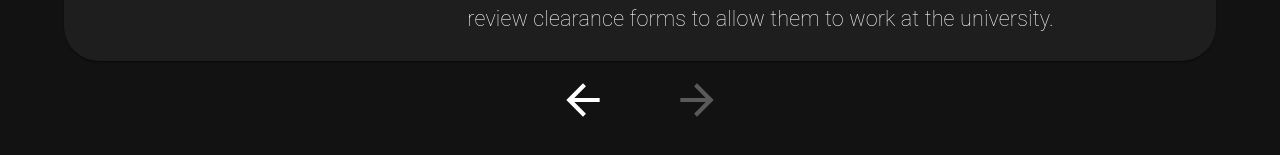
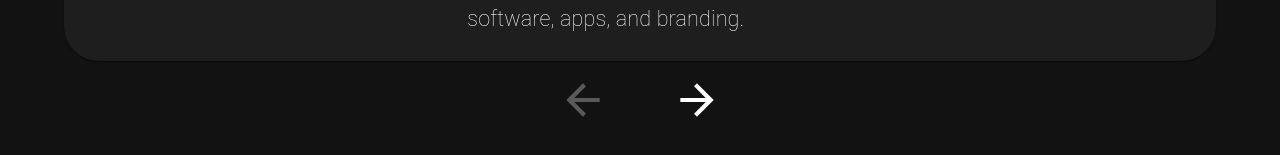
Before and after one commit to rileygrotenhuis/rileygrotenhuis.com, a Next.js app: page /employment in a window 1280 px wide. Shown: the part 509-664 px from the top of the page. Built offline with nearby package versions, Linux system fonts and the light colour scheme.

Commit message:
fix: make most present company the first loaded view.

```diff
--- a/app/employment/page.jsx
+++ b/app/employment/page.jsx
@@ -8,7 +8,7 @@ import Image from 'next/image';
 import employmentData from '../../content/employment.json';
 
 export default function Employment() {
-	const [currentEmployment, setCurrentEmployment] = useState(1);
+	const [currentEmployment, setCurrentEmployment] = useState(0);
 
 	return (
 		<Grid container>
```
